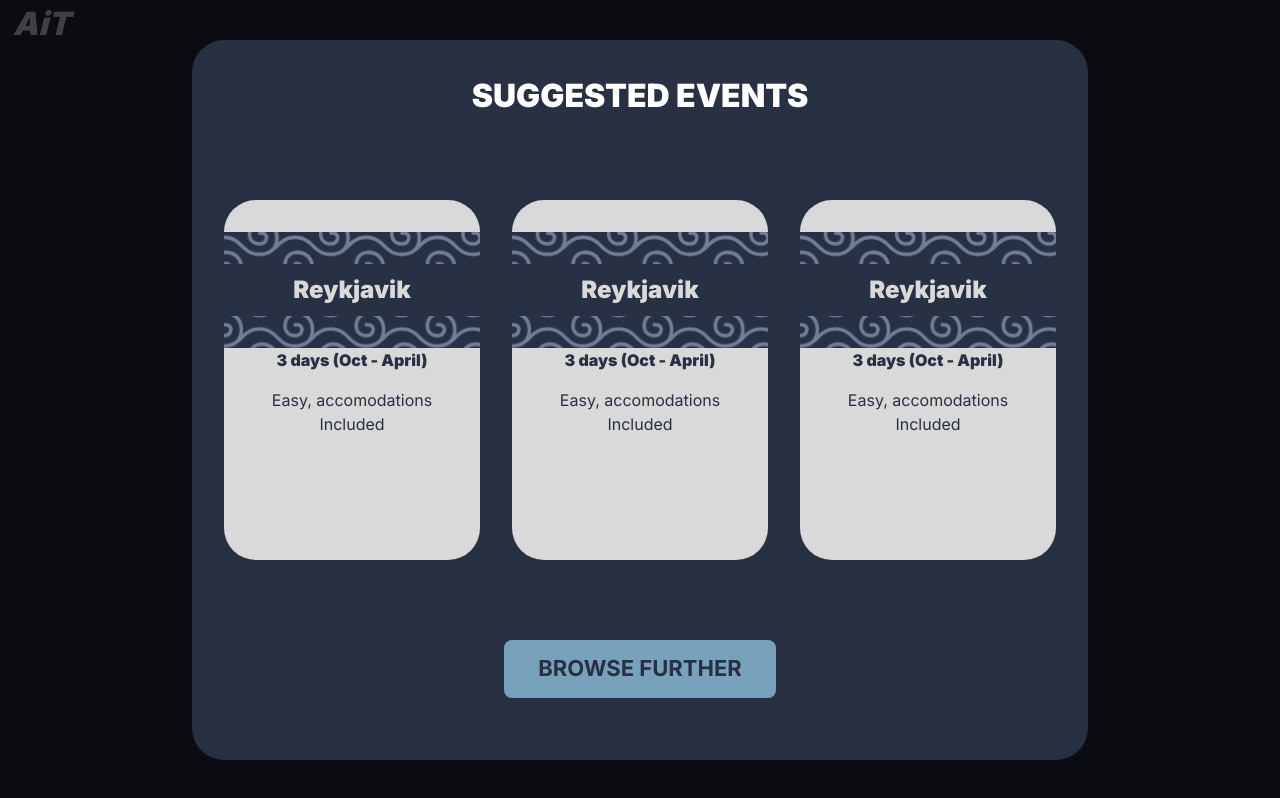
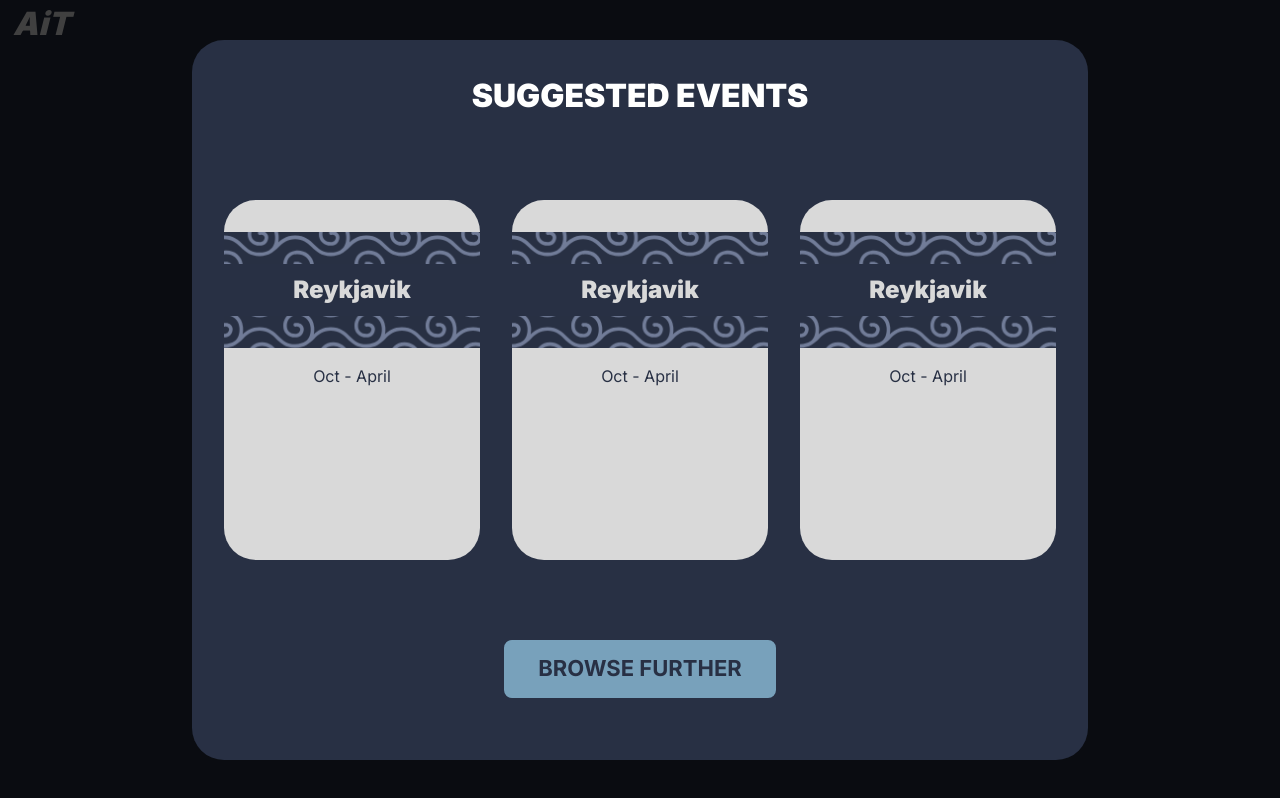
Before and after one commit to proxrustes/ai-trippers, a Next.js app: page /chat in a window 1280 px wide. Both pictures are taken after a click on the button "SHOW SUGGESTED EVENTS". Built offline with nearby package versions, Linux system fonts and the light colour scheme.

Commit message:
fixed event type

```diff
--- a/components/EventGrid/EventCard.tsx
+++ b/components/EventGrid/EventCard.tsx
@@ -13,16 +13,13 @@ export default function EventCard({ event }: Props) {
 		>
 			<div className="bg-waves bg-[#78A1BB] py-[4vh]">
 				<div className="bg-[#283044] py-[1vh]">
-					<h1 className="text-[3vh] font-black text-[#D9D9D9]">
-						{event.departs_from}
-					</h1>
-				</div>{" "}
+					<a href={event.url} className="text-[3vh] font-black text-[#D9D9D9]">
+						{event.title}
+					</a>
+				</div>
 			</div>
-			<h1 className="text-[2vh] font-black">
-				{event.duration} ({event.availability})
-			</h1>
 			<p className="text-[2vh] p-[2vh]">
-				{event.level}, accomodations {event.accommodation}
+				{event.description}
 			</p>
 		</div>
 	);
--- a/data/dummydata.events.ts
+++ b/data/dummydata.events.ts
@@ -3,35 +3,20 @@ import { Event } from "@/definitions/types/event";
 export const DUMMY_EVENT_DATA: Event[] = [
 	{
 		id: 0,
-		title: "hui",
-		availability: "Oct - April",
-		duration: "3 days",
-		departs_from: "Reykjavik",
-		level: "Easy",
-		accommodation: "Included",
-		meet_on_location: "No",
-		pick_up: "Yes",
+		title: "Reykjavik",
+		description: "Oct - April",
+		url: "/"
 	},
 	{
 		id: 1,
-		title: "hui",
-		availability: "Oct - April",
-		duration: "3 days",
-		departs_from: "Reykjavik",
-		level: "Easy",
-		accommodation: "Included",
-		meet_on_location: "No",
-		pick_up: "Yes",
+		title: "Reykjavik",
+		description: "Oct - April",
+		url: "/"
 	},
 	{
 		id: 2,
-		title: "hui",
-		availability: "Oct - April",
-		duration: "3 days",
-		departs_from: "Reykjavik",
-		level: "Easy",
-		accommodation: "Included",
-		meet_on_location: "No",
-		pick_up: "Yes",
+		title: "Reykjavik",
+		description: "Oct - April",
+		url: "/"
 	},
 ];
```
Also changed, not shown: definitions/types/event.ts (+2 -7 lines).
